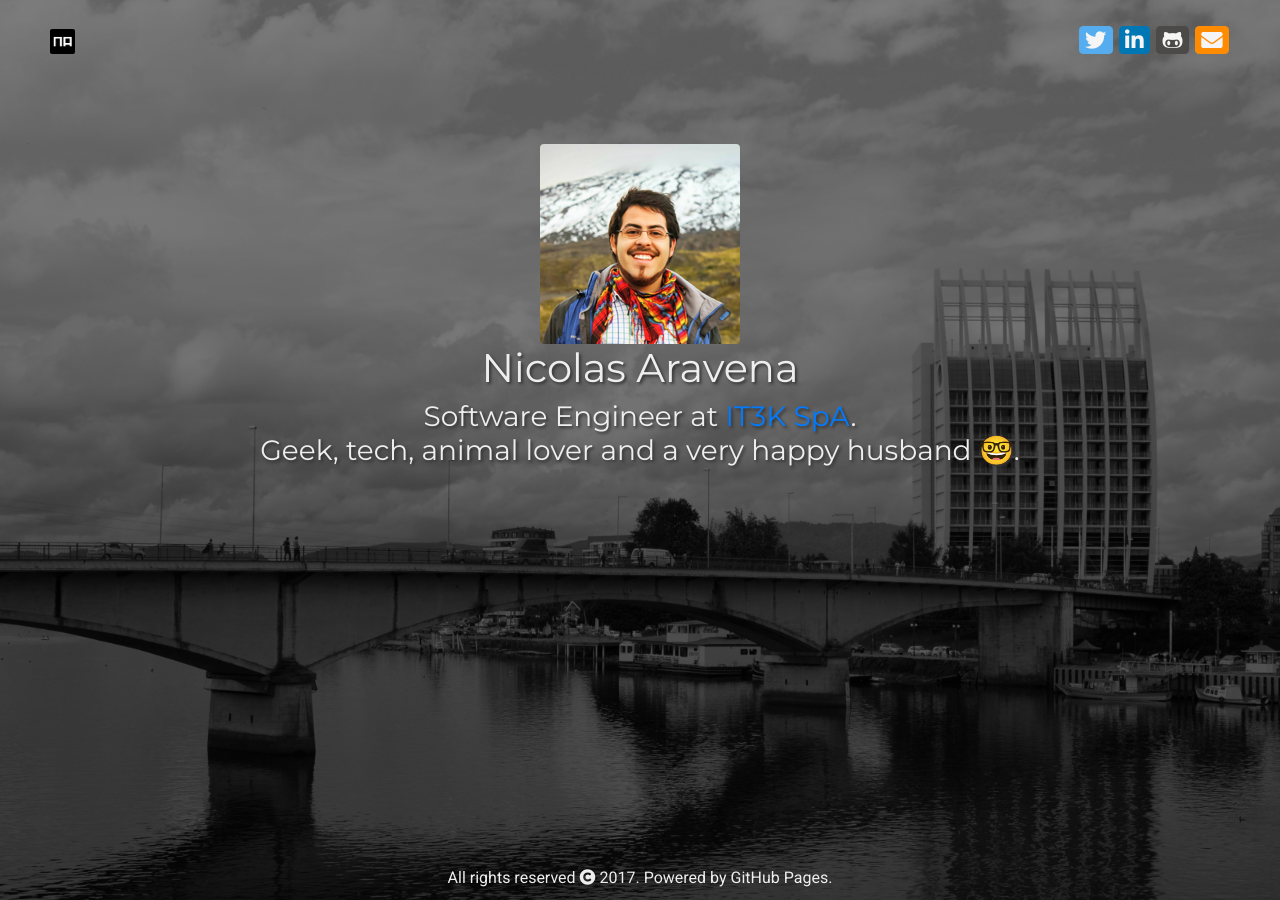
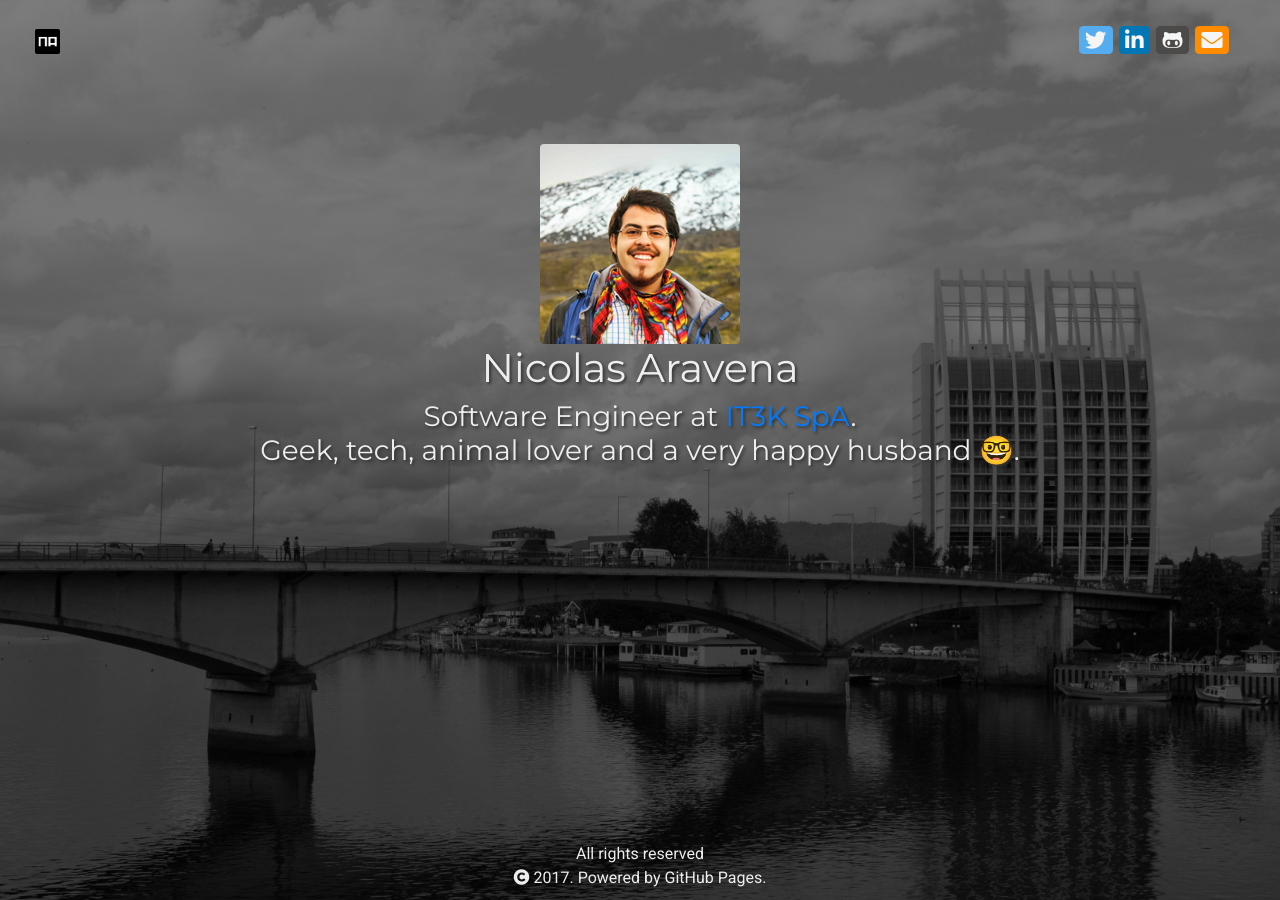
Before and after one commit to nicoaravena/nicoaravena.github.io, a Jekyll site: the page built from index.html, in a window 1280 px wide. Built offline with Jekyll 4.4.1, drawn with Linux system fonts in a browser that asks for light colours; nearby versions of some CDN libraries; the list of posts is cut into pages by our own code.

Commit message:
Responsive improvements

```diff
--- a/_includes/footer.html
+++ b/_includes/footer.html
@@ -3,7 +3,7 @@
 		<div class="row align-items-center">
 			<div class="col">
 				<div class="copyright">
-					<p class="text-center"><span class="glyphicon glyphicon-copyright-mark" aria-hidden="true"></span> All rights reserved <i class="fa fa-copyright"></i> {{ site.time | date: '%Y' }}. Powered by <a href="http://www.github.com">GitHub Pages</a>.</p>
+					<p class="text-center"><span class="d-none d-sm-block">All rights reserved </span><i class="fa fa-copyright"></i> {{ site.time | date: '%Y' }}. Powered by <a href="http://www.github.com">GitHub Pages</a>.</p>
 				</div>
 			</div>
 		</div>
--- a/_includes/sidebar.html
+++ b/_includes/sidebar.html
@@ -1,7 +1,7 @@
 <div class="header">
   <div class="header-content">
     <div class="row align-items-center">
-      <div class="col">
+      <div class="col-xs-3">
         <a class="navbar-brand" href="#">
           <img alt="Nicolas Aravena" src="/public/images/favicon.png">
         </a>
```
